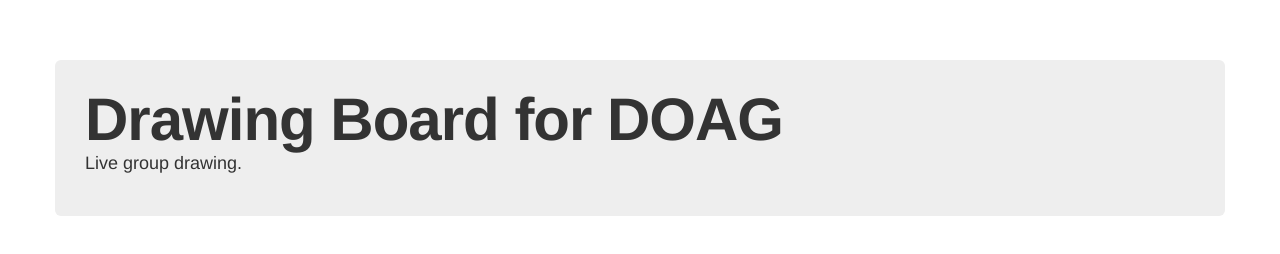
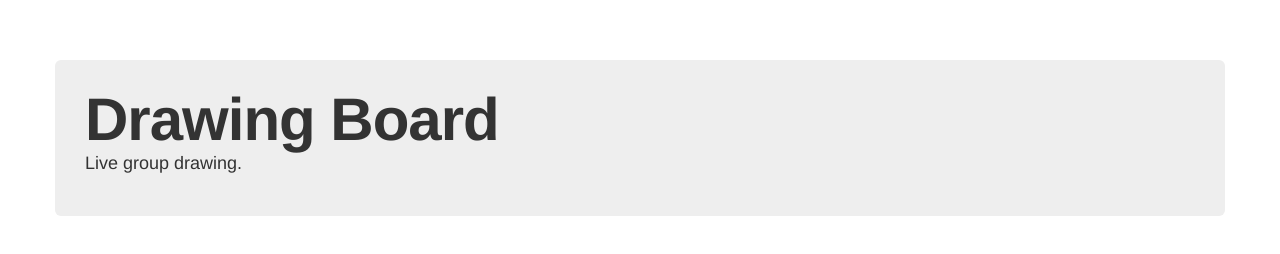
Before and after one commit to doschkinow/drawingboard-micro-ws-nodejs, a website: page drawingboard/index.html in a window 1280 px wide. Drawn offline with nearby package versions, Linux system fonts and the light colour scheme.

Commit message:
index.html reverted

```diff
--- a/drawingboard/index.html
+++ b/drawingboard/index.html
@@ -20,7 +20,7 @@
 <body>
 <div class="container">
     <div class="hero-unit">
-        <h1>Drawing Board for DOAG</h1>
+        <h1>Drawing Board</h1>
         <p>
             Live group drawing.
         </p>
```
